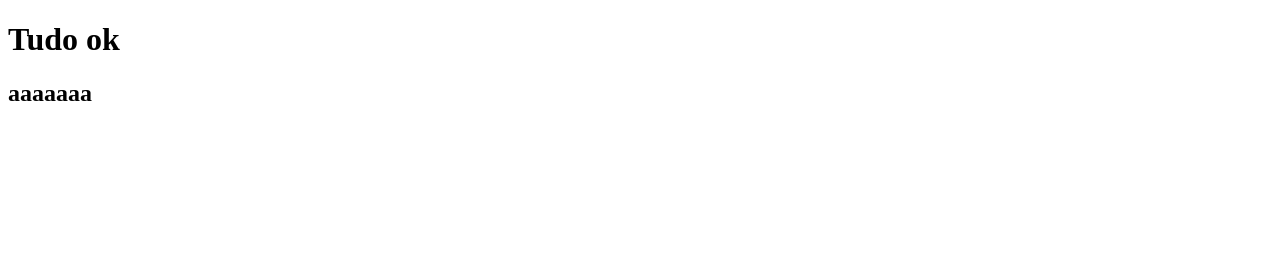
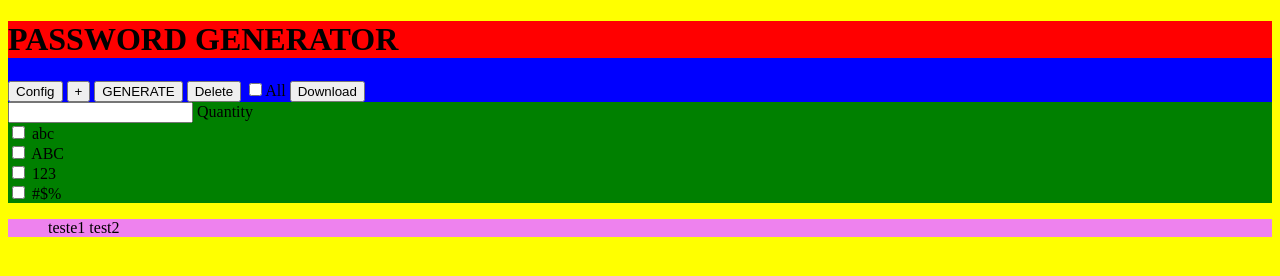
Before and after one commit to lucasrennok/Password_Generator, a plain HTML site: page index.html in a window 1280 px wide. Drawn offline with Linux system fonts and the light colour scheme.

Commit message:
Initial model

```diff
--- a/index.html
+++ b/index.html
@@ -3,13 +3,55 @@
 
 <head>
     <meta charset="UTF-8">
-    <title>Curso Javascript</title>
-    <!-- <script src="./teste.js"></script> -->
+    <title>Password Generator</title>
+    <link rel="stylesheet" type="text/css" href="style.css">
+    <script src="./teste.js"></script>
 </head>
 
 <body>
-    <h1>Tudo ok</h1>
-    <h2>aaaaaaa</h2>
+    <div id="menu">
+        <div id="title">
+            <h1>PASSWORD GENERATOR</h1>
+        </div>
+        <div id="menutab">
+            <button id="config">
+                Config
+            </button>
+            <button id="more">
+                +
+            </button>
+            <button id="generate">
+                GENERATE
+            </button>
+            <button id="delete">
+                Delete
+            </button>
+            <input type="checkbox" id="all">All
+            <button>
+                Download
+            </button>
+        </div>
+    </div>
+    <div id="config_menu">
+        <input id="quantity" type="number" size="5">
+        <label>Quantity</label></br>
+        <input type="checkbox" id="lowercase">
+        <label>abc</label></br>
+        <input type="checkbox" id="uppercase">
+        <label>ABC</label></br>
+        <input type="checkbox" id="numbers">
+        <label>123</label></br>
+        <input type="checkbox" id="symbols">
+        <label>#$%</label></br>
+    </div>
+    <div id="list">
+        <ul>
+            <output>
+                <il>teste1</il>
+                <il>test2</il>
+            </output>
+        </ul>
+    </div>
 </body>
 
 </html>
--- a/style.css
+++ b/style.css
@@ -0,0 +1,20 @@
+html{
+    background-color: yellow;
+}
+
+/*menu*/
+#menu{
+    background-color: blue;
+}
+
+#title{
+    background-color: red;
+}
+
+#config_menu{
+    background-color: green;
+}
+
+#list{
+    background-color: violet;
+}
```
